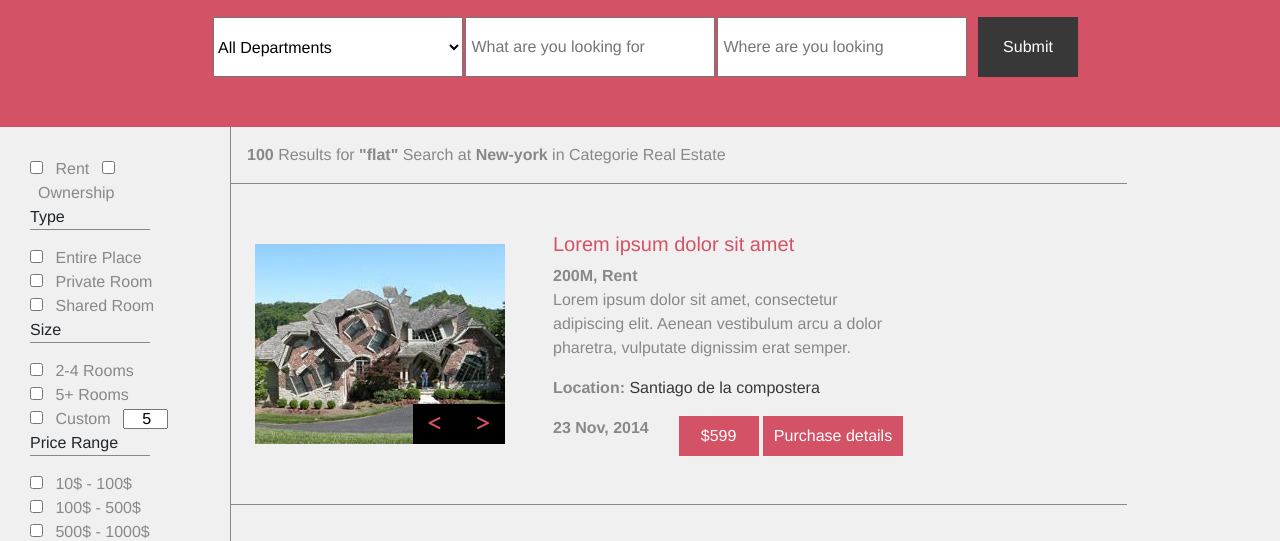
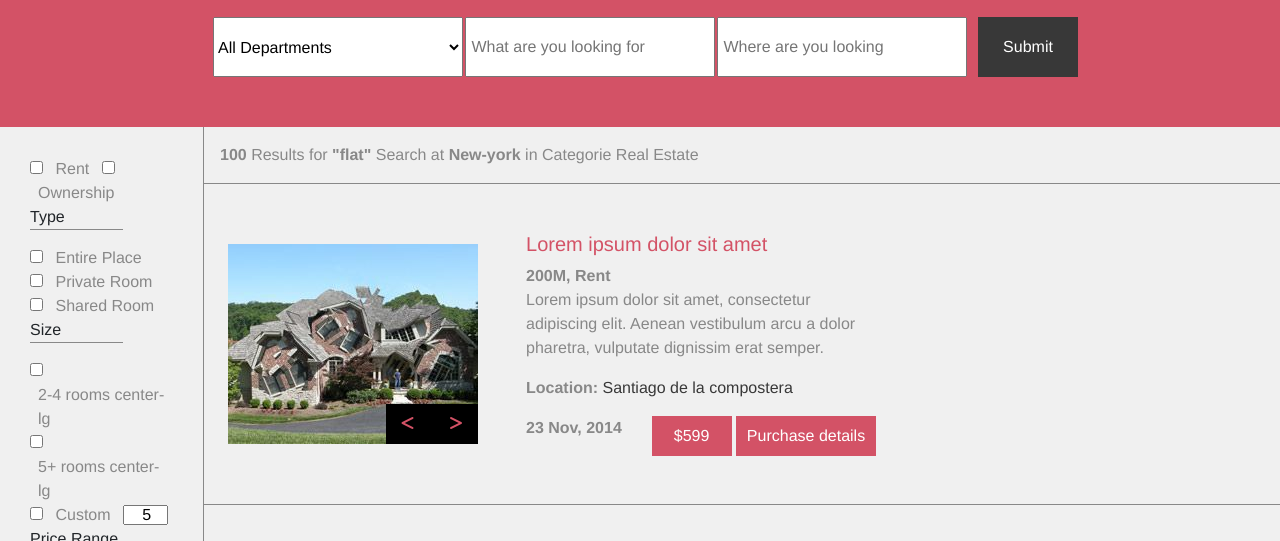
Before and after one commit to Nexch/Capstone, a website: page shoping.html in a window 1280 px wide. Shown: the part 247-788 px from the top of the page. Drawn offline with nearby package versions, Linux system fonts and the light colour scheme.

Commit message:
fix box not taking all the space

```diff
--- a/css/style.css
+++ b/css/style.css
@@ -350,10 +350,11 @@ input[type="checkbox"] {
 
 .text1 {
   border-left: 1px solid #888;
+  width: 100%;
 }
 
 .rooms {
-  width: 70vw;
+  width: 100%;
   border-bottom: 1px solid #888;
   border-top: 1px solid #888;
   margin-bottom: 60px;
--- a/shoping.html
+++ b/shoping.html
@@ -92,13 +92,13 @@
           <div>
             <input type="checkbox" name="check" value="1">
             <label class="form-check-label mx-2 color2" >
-              2-4 Rooms
+              2-4 rooms center-lg
             </label>
           </div>
           <div>
             <input type="checkbox" name="check" value="1">
             <label class="form-check-label mx-2 color2" >
-              5+ Rooms
+              5+ rooms center-lg
             </label>
           </div>
           <div>
@@ -137,7 +137,7 @@
           </div>
         </div>
       </aside>
-      <div class="text1 ">
+      <div class="text1">
         <p class="pl-3 pt-3 color2"><strong>100 </strong>Results for <strong>"flat" </strong>Search at <strong>New-york </strong> in Categorie Real Estate</p>
         <div class="rooms d-flex aic pl-4">
           <div class="n-lg relative">
```
Also changed, not shown: 1 other file.
